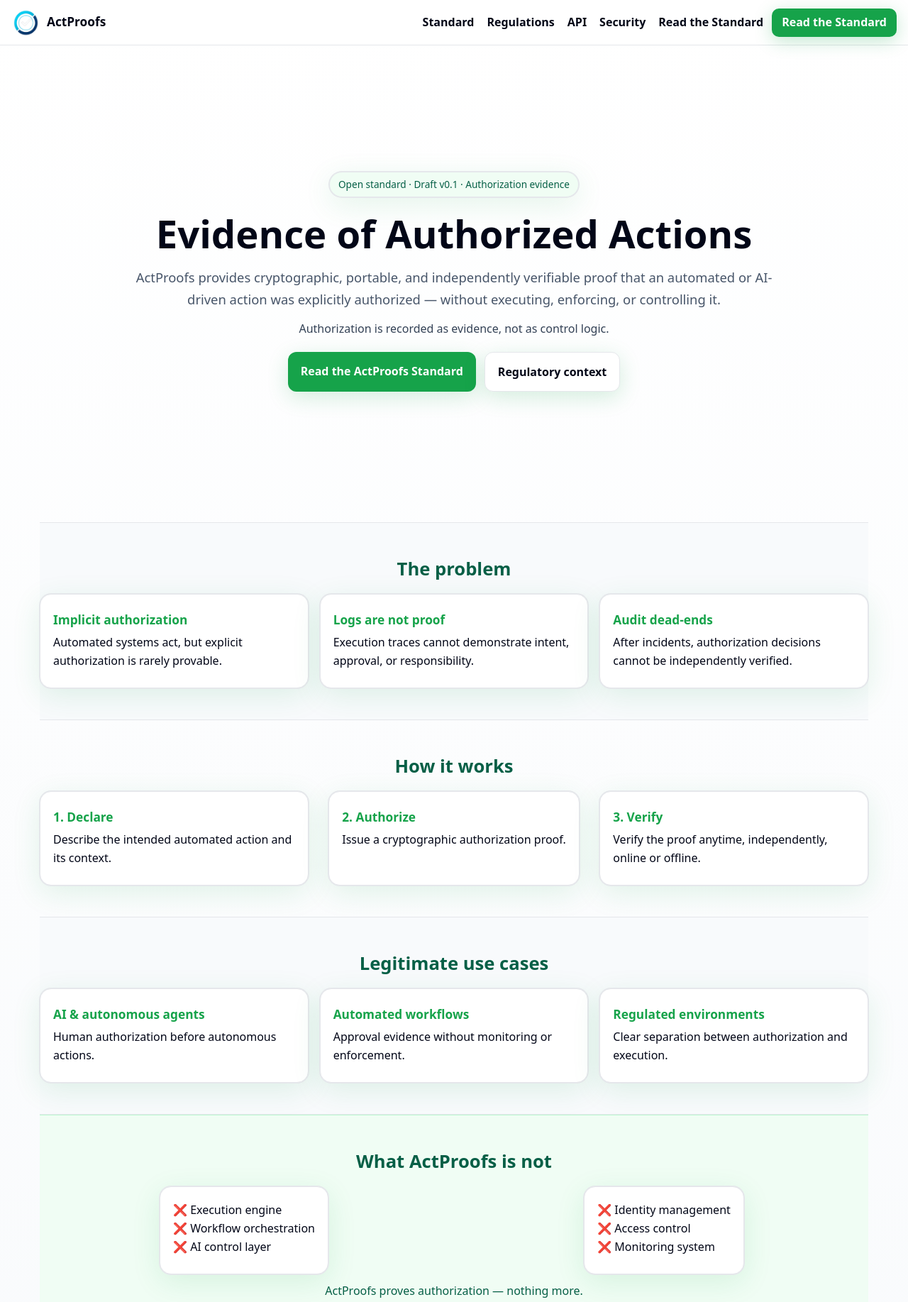
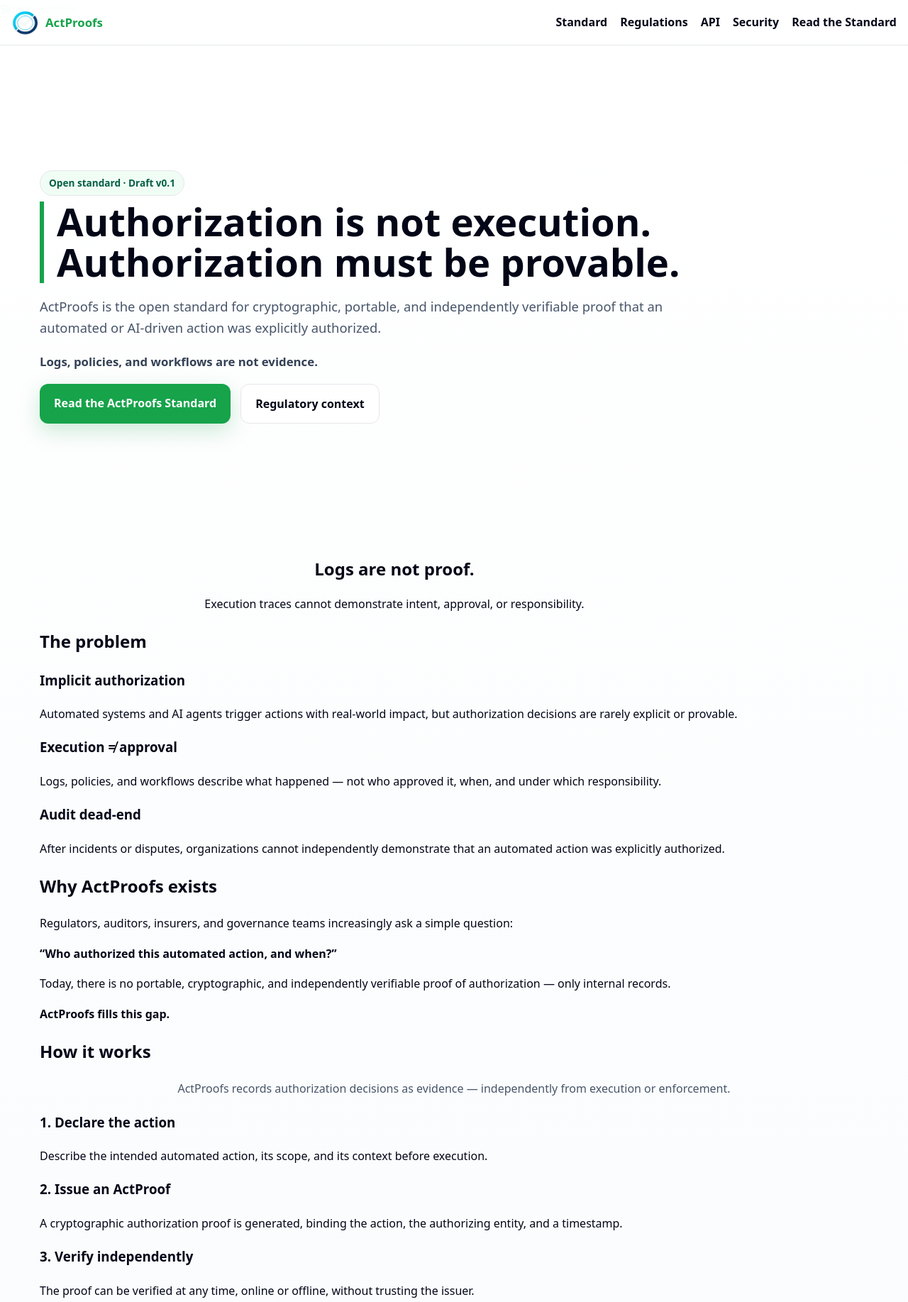
Before and after one commit to BACOUL/actproofs, a plain HTML site: page index.html in a window 1280 px wide. Shown: the top 1835 px of the page at 71% size. Drawn offline with Linux system fonts and the light colour scheme.

Commit message:
Update index.html

```diff
--- a/index.html
+++ b/index.html
@@ -9,7 +9,7 @@
   <title>ActProofs — Evidence of Authorized Actions</title>
 
   <meta name="application-name" content="ActProofs"/>
-  <meta name="description" content="ActProofs is the open standard to prove that an automated or AI-driven action was explicitly authorized — cryptographically, independently, and without executing it."/>
+  <meta name="description" content="ActProofs is an open standard providing cryptographic, portable, and independently verifiable proof that an automated or AI-driven action was explicitly authorized."/>
   <meta name="keywords" content="authorization proof,automated actions,AI governance,compliance,audit,ActProofs"/>
   <meta name="robots" content="index,follow"/>
   <meta name="theme-color" content="#ffffff"/>
@@ -88,74 +88,43 @@
   <!-- Analytics -->
   <script defer data-domain="actproofs.io" src="https://plausible.io/js/script.js" nonce="AP-2026"></script>
 
-  <!-- Styles (FULL CLONE — WHITE / ACTPROOFS) -->
+  <!-- Styles -->
   <style>
     :root{
       --bg:#ffffff;
-      --bg2:#f8fafc;
+      --bg-soft:#f8fafc;
       --panel:#ffffff;
       --line:#e5e7eb;
       --text:#020617;
       --muted:#475569;
       --accent:#16a34a;
-      --ok:#16a34a;
+      --accent-soft:#f0fdf4;
       --warn:#f59e0b;
       --err:#ef4444;
-      --ring:0 0 0 1px #e5e7eb, 0 10px 40px rgba(22,163,74,.12);
-      --e:cubic-bezier(.22,.61,.36,1)
+      --ring:0 0 0 1px var(--line), 0 12px 40px rgba(22,163,74,.12);
+      --e:cubic-bezier(.22,.61,.36,1);
     }
 
     *{ box-sizing:border-box }
 
     html{
-      height:100%;
-      max-width:100%;
-      overflow-x:hidden;
       background:var(--bg);
       scroll-behavior:smooth;
-      scroll-padding-top:120px;
-    }
-    @media (min-width:900px){
-      html{ scroll-padding-top:104px }
+      scroll-padding-top:104px;
     }
 
     body{
       margin:0;
+      font:16px/1.65 ui-sans-serif,system-ui,-apple-system,Segoe UI,Roboto,Helvetica,Arial;
       color:var(--text);
-      font:16px/1.65 ui-sans-serif,system-ui,-apple-system,Segoe UI,Roboto,Helvetica,Arial;
+      background:linear-gradient(180deg,var(--bg),var(--bg-soft));
       -webkit-font-smoothing:antialiased;
-      background:linear-gradient(180deg,var(--bg),var(--bg2));
     }
 
     a{ color:var(--accent); text-decoration:none }
     a:hover{ text-decoration:underline }
 
-    [id]{ scroll-margin-top:120px }
-    @media (min-width:900px){
-      [id]{ scroll-margin-top:104px }
-    }
-
-    .skip{
-      position:absolute;
-      left:-9999px;
-      top:auto;
-      width:1px;
-      height:1px;
-      overflow:hidden;
-    }
-    .skip:focus{
-      position:fixed;
-      left:12px;
-      top:12px;
-      width:auto;
-      height:auto;
-      padding:8px 12px;
-      background:#f0fdf4;
-      color:#065f46;
-      border:1px solid #bbf7d0;
-      border-radius:8px;
-      z-index:2000;
-    }
+    .wrap{ max-width:1200px; margin:0 auto; padding:0 16px }
 
     /* Header */
     .tp-header{
@@ -163,7 +132,7 @@
       inset:0 0 auto 0;
       height:64px;
       z-index:1000;
-      background:rgba(255,255,255,.85);
+      background:rgba(255,255,255,.92);
       backdrop-filter:blur(10px);
       border-bottom:1px solid var(--line);
       display:flex;
@@ -172,68 +141,41 @@
       padding:0 16px;
       transition:background .25s var(--e)
     }
-    .tp-header.scrolled{
-      background:rgba(255,255,255,.97)
-    }
+    .tp-header.scrolled{ background:rgba(255,255,255,.98) }
 
     .tp-brand{
       display:flex;
       align-items:center;
       gap:10px;
       font-weight:900;
-      font-size:1.08rem;
+      font-size:1.05rem;
       margin-right:auto;
-      color:var(--text)
     }
-    .tp-brand img{
-      height:40px;
-      width:40px;
-      object-fit:contain
-    }
+    .tp-brand img{ height:38px; width:38px }
 
     .tp-nav a{
-      color:var(--text);
+      margin-left:18px;
       font-weight:700;
-      margin-left:18px;
-      padding:10px 0;
-      display:inline-block;
+      color:var(--text)
     }
     .tp-nav a:hover{ color:var(--accent) }
 
-    .cta-header{
-      display:none;
+    .tp-burger{
+      display:inline-flex;
+      width:48px;
+      height:48px;
       align-items:center;
       justify-content:center;
-      height:40px;
-      padding:0 14px;
-      border-radius:10px;
-      background:var(--accent);
-      color:#ffffff;
-      font-weight:800;
-      box-shadow:0 6px 24px rgba(22,163,74,.25)
-    }
-
-    .tp-burger{
-      display:inline-flex;
-      align-items:center;
-      justify-content:center;
-      width:48px;
-      height:48px;
       border:1px solid var(--line);
       border-radius:12px;
-      background:#ffffff;
-      color:var(--text);
-      cursor:pointer;
-      box-shadow:var(--ring)
+      background:#fff;
     }
-
-    .nav-cta{ display:none }
 
     @media (min-width:900px){
       .tp-burger{ display:none }
-      .tp-nav{ display:flex; align-items:center }
-      .cta-header{ display:inline-flex }
+      .tp-nav{ display:flex }
     }
+    /* Mobile nav */
     @media (max-width:899px){
       .tp-nav{
         position:fixed;
@@ -250,151 +192,115 @@
         transform:translateY(-10px);
         opacity:0;
         pointer-events:none;
-        transition:opacity .2s ease, transform .2s ease
+        transition:opacity .2s ease, transform .2s ease;
       }
-      .tp-nav a{ margin:4px 0 }
       .tp-nav[data-state="open"]{
         transform:translateY(0);
         opacity:1;
-        pointer-events:auto
+        pointer-events:auto;
       }
+      .tp-nav a{ margin:4px 0 }
       .nav-cta{
-        display:block;
-        margin-top:6px;
+        margin-top:8px;
         padding:12px;
         text-align:center;
         border-radius:12px;
         background:var(--accent);
         color:#ffffff;
-        font-weight:800
+        font-weight:800;
       }
     }
-
-    .wrap{ max-width:1200px; margin:0 auto; padding:0 16px }
 
     /* HERO */
     .hero{
       min-height:calc(100svh - 64px);
-      padding-top:92px;
-      padding-bottom:34px;
+      padding-top:96px;
+      padding-bottom:48px;
       display:flex;
       flex-direction:column;
-      align-items:center;
+      align-items:flex-start;
       justify-content:center;
-      text-align:center;
-      position:relative
+      gap:18px;
     }
+
+    .hero-inner{
+      max-width:980px;
+    }
+
     .label{
-      display:inline-flex;
-      gap:8px;
-      align-items:center;
+      display:inline-block;
       padding:6px 12px;
       border:1px solid var(--line);
-      background:#f0fdf4;
+      background:var(--accent-soft);
       color:#065f46;
       border-radius:999px;
       font-size:.85rem;
-      margin-bottom:12px;
-      box-shadow:var(--ring)
+      font-weight:700;
     }
+
     .title{
-      font-size:clamp(2.2rem,6.2vw,3.4rem);
-      line-height:1.06;
-      margin:.2em auto .3em;
+      font-size:clamp(2.4rem,6vw,3.4rem);
+      line-height:1.05;
       font-weight:900;
-      max-width:1000px;
+      margin:8px 0 6px;
+      padding-left:18px;
+      border-left:6px solid var(--accent);
     }
+
     .subtitle{
+      font-size:1.15rem;
       color:var(--muted);
-      max-width:940px;
-      margin:0 auto 12px;
-      line-height:1.7;
-      font-size:clamp(1rem,2.8vw,1.15rem)
+      max-width:900px;
     }
-    .positioning{ color:#334155; max-width:860px; margin:0 auto 8px }
+
+    .statement{
+      font-size:1.05rem;
+      color:#334155;
+      margin-top:6px;
+      font-weight:600;
+    }
+
     .cta-wrap{
       display:flex;
-      gap:12px;
-      justify-content:center;
+      gap:14px;
+      margin-top:16px;
       flex-wrap:wrap;
-      margin-top:12px
     }
+
     .cta{
+      padding:14px 20px;
+      border-radius:12px;
+      font-weight:800;
       background:var(--accent);
       color:#ffffff;
-      border:none;
-      padding:14px 18px;
-      border-radius:12px;
-      font-weight:800;
-      box-shadow:0 8px 30px rgba(22,163,74,.18);
-      transition:transform .18s var(--e), box-shadow .18s
+      box-shadow:0 10px 30px rgba(22,163,74,.22);
+      transition:transform .15s var(--e), box-shadow .15s var(--e);
     }
+
     .cta.secondary{
       background:#ffffff;
       color:var(--text);
       border:1px solid var(--line);
-      font-weight:700
+      box-shadow:none;
+      font-weight:700;
     }
+
     .cta:hover{
       transform:translateY(-2px);
-      box-shadow:0 12px 38px rgba(22,163,74,.25)
+      box-shadow:0 14px 38px rgba(22,163,74,.28);
     }
-
-    /* SECTIONS */
-    .section{ padding:44px 0; position:relative }
-    .section h2{
-      color:#065f46;
-      font-size:clamp(1.3rem,2.6vw,1.6rem);
-      margin:0 0 14px;
-      text-align:center
-    }
-    .grid{ display:grid; gap:16px }
-    .grid.three{ grid-template-columns:1fr }
-    .grid.two{ grid-template-columns:1fr }
-    @media(min-width:900px){
-      .grid.three{ grid-template-columns:repeat(3,1fr) }
-      .grid.two{ grid-template-columns:repeat(2,1fr) }
-    }
-
-    .section.bg-alt{
-      background:#f8fafc;
-      border-top:1px solid var(--line);
-      border-bottom:1px solid var(--line)
-    }
-    .section.bg-solid{
-      background:#f0fdf4;
-      border-top:1px solid #bbf7d0;
-      border-bottom:1px solid #bbf7d0
-    }
-
-    .card{
-      position:relative;
-      border-radius:16px;
-      padding:18px;
-      background:#ffffff;
-      color:#020617;
-      border:1px solid var(--line);
-      box-shadow:var(--ring);
-      max-width:860px;
-      margin-inline:auto
-    }
-    .card h3{
-      color:#16a34a;
-      margin:.2em 0 .3em;
-      font-size:1.08rem
-    }
-    .card p{ margin:.15em 0 .4em; line-height:1.6 }
   </style>
 </head>
 
 <body>
-<a href="#main" class="skip">Skip to main content</a>
+<a href="#main" class="skip">Skip to content</a>
 
 <header class="tp-header" id="hdr">
   <a class="tp-brand" href="/">
     <img src="/assets/logo.png" alt="ActProofs logo"/>
     <span>ActProofs</span>
   </a>
+
   <nav id="tp-nav" class="tp-nav" data-state="closed">
     <a href="/standard">Standard</a>
     <a href="/regulations">Regulations</a>
@@ -402,9 +308,9 @@
     <a href="/security">Security</a>
     <a class="nav-cta" href="/standard">Read the Standard</a>
   </nav>
-  <a class="cta-header" href="/standard">Read the Standard</a>
+
   <button class="tp-burger" id="tp-burger" aria-label="Open menu">
-    <span aria-hidden="true">☰</span>
+    ☰
   </button>
 </header>
 
@@ -412,110 +318,187 @@
 
   <!-- HERO -->
   <section class="hero">
-    <div class="label">Open standard · Draft v0.1 · Authorization evidence</div>
+    <div class="hero-inner">
+      <span class="label">Open standard · Draft v0.1</span>
 
-    <h1 class="title">Evidence of Authorized Actions</h1>
+      <h1 class="title">
+        Authorization is not execution.<br/>
+        Authorization must be provable.
+      </h1>
 
       <p class="subtitle">
-      ActProofs provides cryptographic, portable, and independently verifiable
-      proof that an automated or AI-driven action was explicitly authorized —
-      without executing, enforcing, or controlling it.
+        ActProofs is the open standard for cryptographic, portable, and independently
+        verifiable proof that an automated or AI-driven action was explicitly authorized.
       </p>
 
-    <p class="positioning">
-      Authorization is recorded as evidence, not as control logic.
+      <p class="statement">
+        Logs, policies, and workflows are not evidence.
       </p>
 
       <div class="cta-wrap">
         <a class="cta" href="/standard">Read the ActProofs Standard</a>
         <a class="cta secondary" href="/regulations">Regulatory context</a>
       </div>
+    </div>
+  </section>
+  <!-- STATEMENT -->
+  <section class="section">
+    <div class="card" style="max-width:1000px;text-align:center">
+      <h2 style="margin-bottom:8px">Logs are not proof.</h2>
+      <p class="muted">
+        Execution traces cannot demonstrate intent, approval, or responsibility.
+      </p>
+    </div>
   </section>
 
-  <!-- PROBLEM -->
+  <!-- THE PROBLEM -->
   <section class="section bg-alt">
     <h2>The problem</h2>
+
     <div class="grid three">
       <div class="card">
         <h3>Implicit authorization</h3>
-        <p>Automated systems act, but explicit authorization is rarely provable.</p>
+        <p>
+          Automated systems and AI agents trigger actions with real-world impact,
+          but authorization decisions are rarely explicit or provable.
+        </p>
       </div>
+
       <div class="card">
-        <h3>Logs are not proof</h3>
-        <p>Execution traces cannot demonstrate intent, approval, or responsibility.</p>
+        <h3>Execution ≠ approval</h3>
+        <p>
+          Logs, policies, and workflows describe what happened — not who approved it,
+          when, and under which responsibility.
+        </p>
       </div>
+
       <div class="card">
-        <h3>Audit dead-ends</h3>
-        <p>After incidents, authorization decisions cannot be independently verified.</p>
+        <h3>Audit dead-end</h3>
+        <p>
+          After incidents or disputes, organizations cannot independently demonstrate
+          that an automated action was explicitly authorized.
+        </p>
+      </div>
+    </div>
+  </section>
+
+  <!-- WHY ACTPROOFS -->
+  <section class="section">
+    <h2>Why ActProofs exists</h2>
+
+    <div class="grid two">
+      <div class="card">
+        <p>
+          Regulators, auditors, insurers, and governance teams increasingly ask
+          a simple question:
+        </p>
+        <p style="font-weight:700;margin-top:8px">
+          “Who authorized this automated action, and when?”
+        </p>
+      </div>
+
+      <div class="card">
+        <p>
+          Today, there is no portable, cryptographic, and independently verifiable
+          proof of authorization — only internal records.
+        </p>
+        <p style="margin-top:8px">
+          <strong>ActProofs fills this gap.</strong>
+        </p>
       </div>
     </div>
   </section>
 
   <!-- HOW IT WORKS -->
-  <section class="section">
+  <section class="section bg-alt">
     <h2>How it works</h2>
+
+    <p style="text-align:center;color:var(--muted);max-width:900px;margin:0 auto 18px">
+      ActProofs records authorization decisions as evidence — independently
+      from execution or enforcement.
+    </p>
+
     <div class="grid three">
       <div class="card">
-        <h3>1. Declare</h3>
-        <p>Describe the intended automated action and its context.</p>
+        <h3>1. Declare the action</h3>
+        <p>
+          Describe the intended automated action, its scope, and its context
+          before execution.
+        </p>
       </div>
+
       <div class="card">
-        <h3>2. Authorize</h3>
-        <p>Issue a cryptographic authorization proof.</p>
+        <h3>2. Issue an ActProof</h3>
+        <p>
+          A cryptographic authorization proof is generated, binding the action,
+          the authorizing entity, and a timestamp.
+        </p>
       </div>
+
       <div class="card">
-        <h3>3. Verify</h3>
-        <p>Verify the proof anytime, independently, online or offline.</p>
+        <h3>3. Verify independently</h3>
+        <p>
+          The proof can be verified at any time, online or offline,
+          without trusting the issuer.
+        </p>
       </div>
     </div>
   </section>
 
-  <!-- USE CASES -->
-  <section class="section bg-alt">
-    <h2>Legitimate use cases</h2>
-    <div class="grid three">
-      <div class="card">
-        <h3>AI & autonomous agents</h3>
-        <p>Human authorization before autonomous actions.</p>
-      </div>
-      <div class="card">
-        <h3>Automated workflows</h3>
-        <p>Approval evidence without monitoring or enforcement.</p>
-      </div>
-      <div class="card">
-        <h3>Regulated environments</h3>
-        <p>Clear separation between authorization and execution.</p>
-      </div>
+  <!-- STATEMENT -->
+  <section class="section">
+    <div class="card" style="max-width:1000px;text-align:center">
+      <h2 style="margin-bottom:8px">Authorization without proof is liability.</h2>
+      <p class="muted">
+        ActProofs exists to close this governance gap.
+      </p>
     </div>
   </section>
 
-  <!-- WHAT IT IS NOT -->
+  <!-- POSITIONING -->
   <section class="section bg-solid">
-    <h2>What ActProofs is not</h2>
+    <h2>What ActProofs is — and is not</h2>
+
     <div class="grid two">
       <div class="card">
-        <p>❌ Execution engine<br/>❌ Workflow orchestration<br/>❌ AI control layer</p>
+        <h3>What it is</h3>
+        <p>✔ Proof of authorization decisions</p>
+        <p>✔ Cryptographic, portable evidence</p>
+        <p>✔ Stateless and verification-first</p>
+        <p>✔ Governance and compliance building block</p>
       </div>
+
       <div class="card">
-        <p>❌ Identity management<br/>❌ Access control<br/>❌ Monitoring system</p>
+        <h3>What it is not</h3>
+        <p>✘ Not execution or enforcement</p>
+        <p>✘ Not identity or access management</p>
+        <p>✘ Not workflow orchestration</p>
+        <p>✘ Not logging or monitoring</p>
       </div>
     </div>
-    <p style="text-align:center;color:#065f46;margin-top:10px">
-      ActProofs proves authorization — nothing more.
+
+    <p style="text-align:center;color:#065f46;margin-top:12px;font-weight:600">
+      ActProofs records authorization decisions only.
     </p>
           </section>
+
   <!-- RELATION TO TIMEPROOFS -->
   <section class="section">
     <h2>Relation to TimeProofs</h2>
+
     <div class="grid one">
-      <div class="card">
+      <div class="card" style="max-width:1000px">
         <p>
-          <strong>TimeProofs</strong> proves <strong>when something existed</strong>.<br/>
-          <strong>ActProofs</strong> proves <strong>that something was authorized</strong>.
+          <strong>TimeProofs</strong> provides cryptographic proof that a digital
+          artifact or event existed at a specific point in time.
         </p>
         <p>
-          The two standards are complementary and address different questions:
-          existence versus authorization.
+          <strong>ActProofs</strong> provides cryptographic proof that an automated
+          action was explicitly authorized by a responsible entity.
+        </p>
+        <p style="margin-top:8px">
+          The two standards are complementary:
+          <strong>existence</strong> versus <strong>authorization</strong>.
         </p>
       </div>
     </div>
@@ -526,18 +509,24 @@
 <!-- FOOTER -->
 <footer role="contentinfo" aria-label="Site footer">
   <div class="wrap">
-    <p style="margin-bottom:8px">
+    <p style="margin-bottom:6px">
       <strong>ActProofs</strong> — Open standard for provable authorization of automated actions
     </p>
-    <p style="margin-bottom:12px">
+
+    <p style="margin-bottom:10px;color:var(--muted)">
       Stateless · Portable · Independently verifiable
     </p>
-    <p>
+
+    <p style="margin-bottom:10px">
       <a href="/standard">Standard</a> ·
       <a href="/regulations">Regulations</a> ·
       <a href="/api">API</a> ·
       <a href="/security">Security</a> ·
       <a href="/legal">Legal</a>
+    </p>
+
+    <p style="font-size:.9rem;color:var(--muted)">
+      © 2026 ActProofs — Draft specification v0.1
     </p>
   </div>
 </footer>
@@ -551,9 +540,9 @@
 
   if (burger && nav) {
     burger.addEventListener('click', () => {
-      const open = nav.getAttribute('data-state') === 'open';
-      nav.setAttribute('data-state', open ? 'closed' : 'open');
-      burger.setAttribute('aria-expanded', String(!open));
+      const isOpen = nav.getAttribute('data-state') === 'open';
+      nav.setAttribute('data-state', isOpen ? 'closed' : 'open');
+      burger.setAttribute('aria-expanded', String(!isOpen));
     });
   }
 
@@ -563,5 +552,6 @@
   }, { passive:true });
 })();
 </script>
+
 </body>
 </html>
```
Lines whose indentation alone changed are shown as unchanged.
